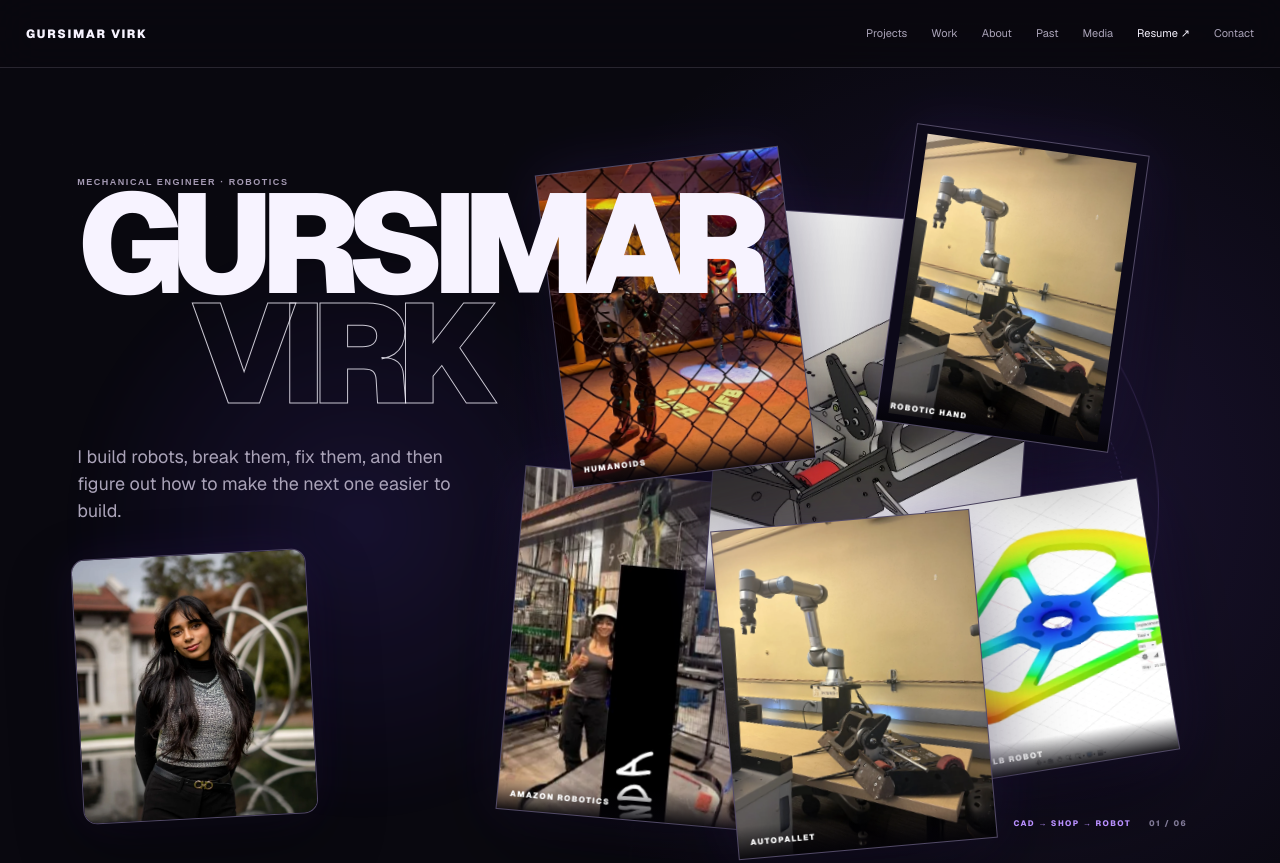
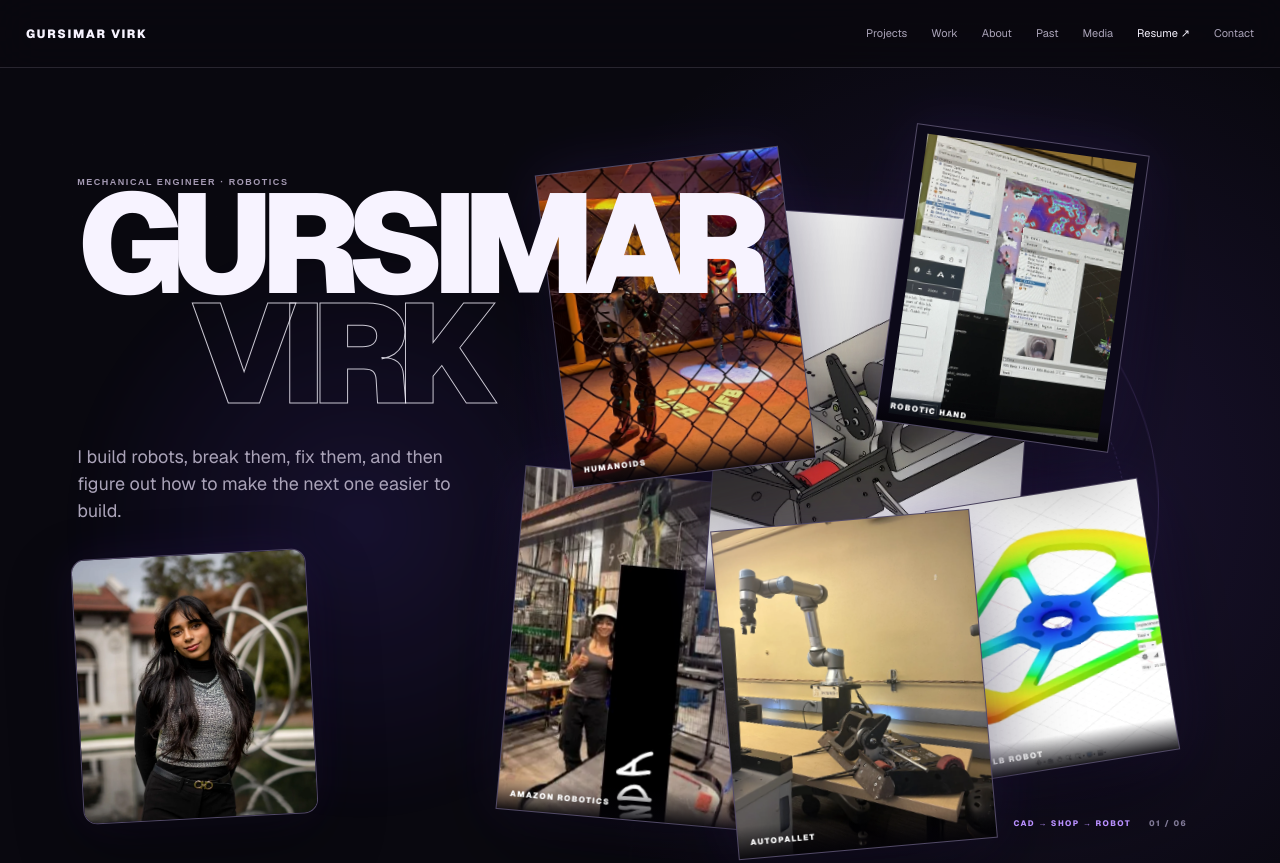
Before and after one commit to GursimarVirk/SimarWebsite, a Next.js app: page / in a window 1280 px wide. Shown: the top 863 px of the page. Built offline with nearby package versions, Linux system fonts and the light colour scheme.

Commit message:
Use source media for motorcycle comms and correct hand photo

```diff
--- a/app/page.tsx
+++ b/app/page.tsx
@@ -9,7 +9,7 @@ const heroImages = [
   ["/images/Home/dcb69b8d3505bf2fbe6ff659aff682b4.webp","PORTRAIT / HOME"],
   ["/images/Humanoids/ccacc1b06bfe5fd19878ae0b81668eef.webp","HUMANOIDS"],
   ["/images/30lb Robot/024d3371033a659dea795ef2ed7f08cf.webp","30 LB ROBOT"],
-  ["/images/Robotic Arms/2ed803397858d570e590a832d3365844.webp","ROBOTIC HAND"],
+  ["/images/Robotic Arms/95b3ce2f73b8bec877e0fcc27428e9aa.webp","ROBOTIC HAND"],
   ["https://sites.google.com/sitesv-images-rt/AMxu72vv9B-OoCaTbJpEIqg8E_K_G1qou6hB-s-1-zP_WfmRFoNb05ghSxAtZthSul0qNdSxMeQ2XHos895-bxekrwSXXRjVykMDxBSr9_WIvagi9OirkJ9hhFu5JxX1jzkCnXUhyVnJSpTSKG1Unl5EEj4Akluj9ul9uScZ1SMMEI1ejxl0kwTAu5NBn6UcXFOVj7kosSUHdk4pvVTaVQuxGfPJD8ipAEIS2PKib1JE%3Dw1280","AMAZON ROBOTICS"],
   ["/images/Robotic Arms/2ed803397858d570e590a832d3365844.webp","AUTOPALLET"],
   ["/images/15lb Robot/1a739db5b66e7a72ddd145ae4ced166e.webp","15 LB ROBOT"],
@@ -81,7 +81,7 @@ const projects = [
   {slug:"grocerygizmo", title:"Autonomous 6-DOF Grasping", group:"UC BERKELEY · GROCERYGIZMO", description:"Omron TM5-700, RealSense, AR tags, ROS 2, MoveIt2, Robotiq, custom CAD, and manipulation recovery.", image:"https://raw.githubusercontent.com/pchrisoc/GroceryGizmo/main/public/arm.jpg", size:"large", category:"ROBOTICS & MANIPULATION"},
   {slug:"robotic-hand", title:"15-DOF Teleoperated Hand", group:"UC BERKELEY", description:"Sensor component + robotic portion of a teleoperated humanoid hand, backed by the original final report and shop presentation.", image:"/images/Robotic Arms/95b3ce2f73b8bec877e0fcc27428e9aa.webp", size:"small", category:"ROBOTICS & MANIPULATION"},
   {slug:"robotic-arms", title:"Robotic Arms", group:"ROBOTICS · MANIPULATION", description:"Multi-DOF manipulators spanning planning, control, perception, hardware integration, and industrial-arm exposure.", image:"/images/Robotic Arms/9a1205816b57cf9e2ea83a3a711fbc88.webp", size:"small", category:"ROBOTICS & MANIPULATION"},
-  {slug:"motorcycle-communication-system", title:"Motorcycle Communication System", group:"PRODUCT DEVELOPMENT", description:"A connected helmet concept combining GPS, Bluetooth, sensors, audio, AI, product research, and team coordination.", image:"/images/Home/67c15c7a7ba0b7e2a3252cb7c0b6c6e6.webp", size:"small", category:"PRODUCT DESIGN & MANUFACTURING"},
+  {slug:"motorcycle-communication-system", title:"Motorcycle Communication System", group:"PRODUCT DEVELOPMENT", description:"A connected helmet concept combining GPS, Bluetooth, sensors, audio, AI, product research, and team coordination.", image:"https://drive.google.com/thumbnail?id=1PtgBqGz5OtcBSldxkl2myrix2rrQJnmgBT-T3LMhKNM&sz=w1200", size:"small", category:"PRODUCT DESIGN & MANUFACTURING"},
   {slug:"combat-box", title:"Combat Box", group:"COMBAT ROBOTICS", description:"A 1/2-inch polycarbonate testing environment built for the teams I mentored.", image:"/images/1b8531ca4ea42eb702b0ae7fbf321db2.webp", size:"small", category:"COMBAT ROBOTICS"},
   {slug:"cars-and-machines", title:"Cars & Machines", group:"PERSONAL SHOP", description:"6+ years of machining, lathe work, welding, maintenance, a C4 Corvette, and a Jeep restoration.", image:"/images/Cars and Machines/2ea1f7ee762bbaaa434b56d33143590f.webp", size:"small", category:"PERSONAL BUILDS & MACHINES"},
   {slug:"iot-millipede-monitor", title:"IoT Millipede Monitor", group:"UC BERKELEY · IOT", description:"An embedded monitoring project combining sensors, actuators, data, and a real-world application.", image:"https://drive.google.com/thumbnail?id=1KKS5B7P8Ma8GuHa8m_fw6DBd8r0tXOez&sz=w1200", size:"small", category:"CLASS & UNIVERSITY PROJECTS"},
```
